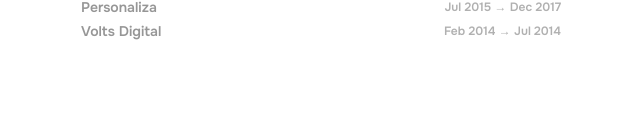
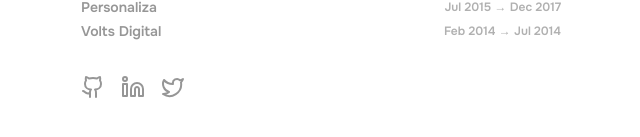
Before and after one commit to joaoalberto-dev/joaoalberto.dev, a Next.js app: page / in a window 1280 px wide. Shown: the part 397-534 px from the top of the page, without its empty margins (319-959 px from the left). Built offline with nearby package versions, Linux system fonts and the light colour scheme.

Commit message:
chore: rendering the social section in the home page

```diff
--- a/src/app/page.tsx
+++ b/src/app/page.tsx
@@ -3,6 +3,7 @@
 import { ProjectList } from "@/core/components/project-list/project-list";
 import { Project } from "@/core/components/project/project";
 import { Section } from "@/core/components/section/section";
+import { Social } from "@/core/components/social/social";
 import text from "@/core/styles/text.module.css";
 
 export default function Home() {
@@ -20,6 +21,9 @@
         <h3 className={text.subtitle}>Experience</h3>
         <Experiences />
       </Section>
+      <Section>
+        <Social />
+      </Section>
     </div>
   );
 }
```
